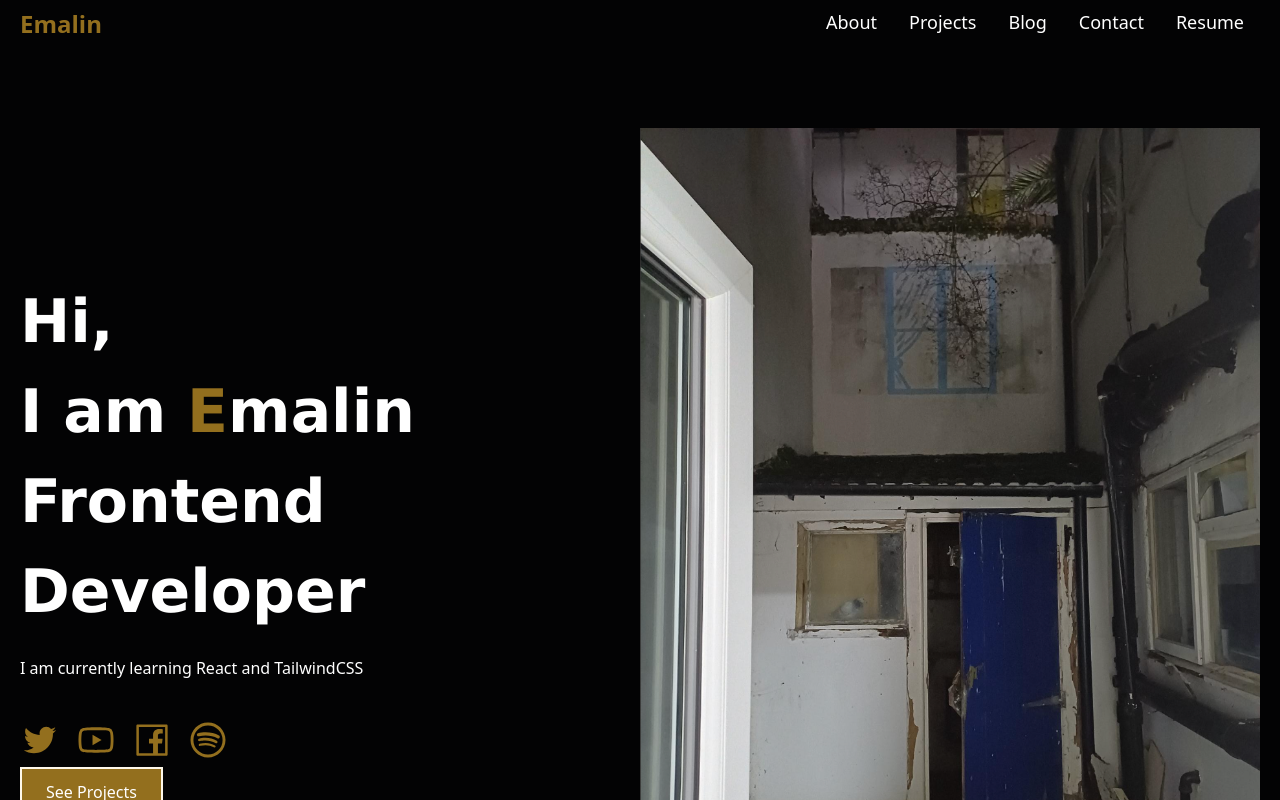
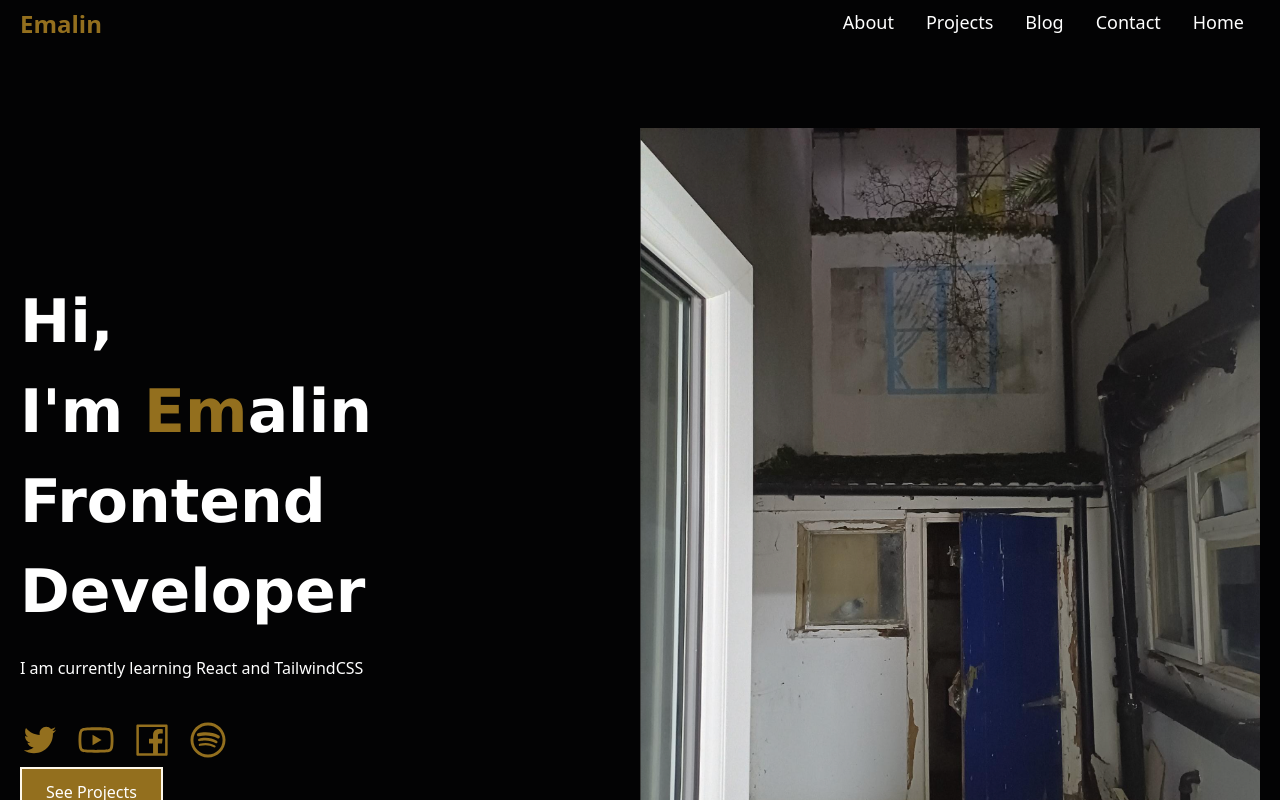
Before and after one commit to EmalinMatthews/my-practice-portfolio, a React (Create React App) app: page / in a window 1280 px wide. Shown: the top 800 px of the page. Built offline with nearby package versions, Linux system fonts and the light colour scheme.

Commit message:
fix resume link on mobile nav and rename to home

```diff
--- a/src/components/Header.jsx
+++ b/src/components/Header.jsx
@@ -28,8 +28,8 @@ const Header = () => {
             <a href="/#contact">Contact</a>
           </li>
           <li>
-            <a href="#resume -link" target="_blank" without rel="noreferrer">
-              Resume
+            <a href="#home -link" target="_blank" without rel="noreferrer">
+              Home
             </a>
           </li>
         </ul>
@@ -53,7 +53,7 @@ const Header = () => {
             <a href="/#contact" onClick={handleToggle}>Contact</a>
           </li>
           <li>
-            <a href="/#resume" onClick={handleToggle}>Resume</a>
+            <a href="/#home - link" target="_blank" without rel="noreferrer" onClick={handleToggle}>Home</a>
           </li>
         </ul>
       </nav>
--- a/src/components/Hero.jsx
+++ b/src/components/Hero.jsx
@@ -14,7 +14,7 @@ const Hero = () => {
       <div className="container mx-auto grid md:grid-cols-2 items-center justify-center md:justify-between">
         <div className="hero-info pb-5 md:pb-0">
           <h1 className="text-4xl lg:text-6xl">
-            Hi, <br />I am <span className="text-accent">E</span>malin <br />
+            Hi, <br />I'm <span className="text-accent">Em</span>alin <br />
             Frontend Developer
           </h1>
 
```
